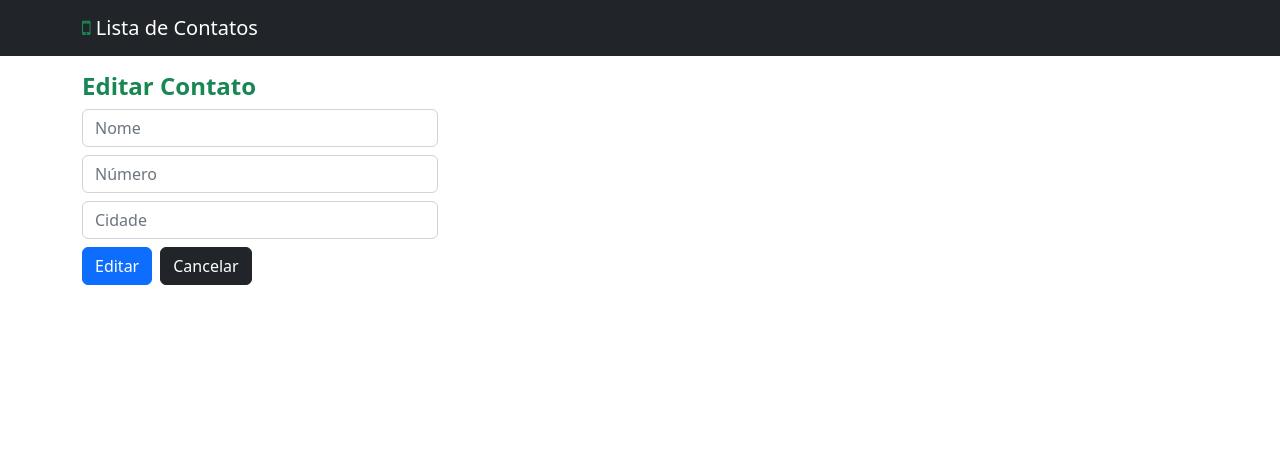
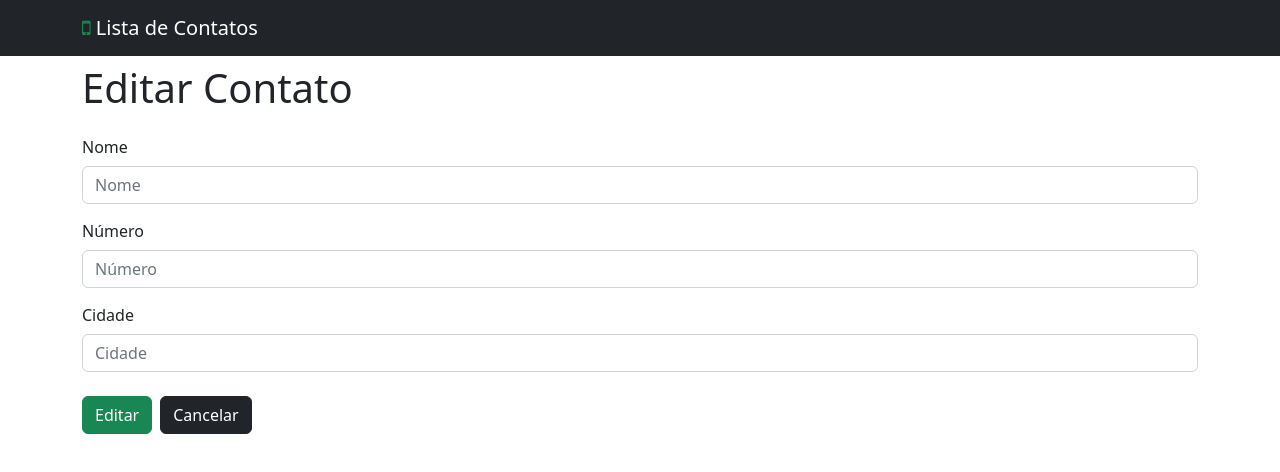
Before and after one commit to SaorCampos/lista-contatos, a React (Create React App) app: page /Contacts/EditContact/id in a window 1280 px wide. Shown: the top 472 px of the page. Built offline with nearby package versions, Linux system fonts and the light colour scheme; data requests are answered from the project's data file.

Commit message:
trying to make the view and edit functions work

```diff
--- a/db.json
+++ b/db.json
@@ -17,6 +17,12 @@
       "numero": "976854321",
       "cidade": "Fortaleza",
       "id": 3
+    },
+    {
+      "nome": "Black Gate",
+      "numero": "908765432",
+      "cidade": "Fortaleza",
+      "id": 4
     }
   ]
 }
--- a/src/components/Contacts/EditContact/EditContact.js
+++ b/src/components/Contacts/EditContact/EditContact.js
@@ -1,37 +1,66 @@
-import React from "react";
+import React, { useState } from "react";
 import { Link } from "react-router-dom";
-let EditContact = () => {
+import axios from "axios";
+
+let EditContact = (id) => {
+    const[formUpdateData, setFormUpdateData] = useState({
+        nome: '',
+        numero: '',
+        cidade: '',
+    });
+    const handleFormSubmuit = (e) =>{
+        let response = axios.patch('http://localhost:8000/contatos/' + id,formUpdateData);
+        if(response){
+            alert('Contato Editado');
+            return;
+        }else{
+            alert('Algo deu errado');
+        }
+        setFormUpdateData({
+            nome: '',
+            numero: '',
+            cidade: '',
+        });
+    }
     return (
         <React.Fragment>
-        <section className="edit-contact p-3">
             <div className="container">
                 <div className="row">
-                    <div className="col">
-                        <p className="h4 text-success fw-bold">Editar Contato</p>
+                    <div className="col-md-7">
+                        <h1 className='my-2'>
+                            Editar Contato
+                        </h1>
                     </div>
-                </div>
-                <div className="row align-items-center">
-                    <div className="col-md-4">
-                        <form>
-                            <div className="mb-2">
-                                <input type="text" className="form-control" placeholder="Nome" pattern="(?=.*[A-Z])(?=.*[a-z]){2,}" />
+                    <form>
+                        <div className="form-group row my-2">
+                            <label for="nome" className="col-form-label">Nome</label>
+                            <div className="col">
+                                <input value={formUpdateData.nome} type="text" className="form-control" id="nome" placeholder='Nome' pattern="(?=.*[A-Z])(?=.*[a-z]){2,}" onChange={(e) => setFormUpdateData({
+                                    ...formUpdateData, nome: e.target.value})}/>
                             </div>
-                            <div className="mb-2">
-                                <input type="text" className="form-control" placeholder="Número" pattern="[0-9]{8,}" />
+                        </div>
+                        <div className="form-group row my-2">
+                            <label for="numero" className="col-form-label">Número</label>
+                            <div className="col">
+                                <input value={formUpdateData.numero} onChange={(e) => setFormUpdateData({
+                                    ...formUpdateData, numero: e.target.value})} type="text" className="form-control" id="numero" placeholder="Número" pattern="[0-9]{8,}"/>
                             </div>
-                            <div className="mb-2">
-                                <input type="text" className="form-control" placeholder="Cidade" pattern="(?=.*[A-Z])(?=.*[a-z]){2,}" />
+                        </div>
+                        <div className="form-group row my-2">
+                            <label for="cidade" className=" col-form-label">Cidade</label>
+                            <div className="col">
+                                <input value={formUpdateData.cidade} onChange={(e) => setFormUpdateData({
+                                    ...formUpdateData, cidade: e.target.value})} type="text" className="form-control" id="cidade" placeholder="Cidade" pattern="(?=.*[A-Z])(?=.*[a-z]){3,}"/>
                             </div>
-                            <div className="mb-2">
-                                <button type="submit" className="btn btn-primary">Editar</button>
-                                <Link to={'/Contacts/ListContact'} className="btn btn-dark ms-2">Cancelar</Link>
-                            </div>
-                        </form>
-                    </div>
+                        </div>
+                        <div className="my-4">
+                            <button onClick={handleFormSubmuit} type="submit" className="btn btn-success">Editar</button>
+                            <Link to={'/Contacts/ListContact'} className="btn btn-dark mx-2">Cancelar</Link>
+                        </div>
+                    </form>
                 </div>
             </div>
-        </section>
-    </React.Fragment>
+        </React.Fragment>
     )
 };
 export default EditContact;
--- a/src/components/Contacts/ListContact/ListContact.js
+++ b/src/components/Contacts/ListContact/ListContact.js
@@ -5,7 +5,6 @@ let ListContact = () => {
     const [data, setData] = useState([{}]);
     useEffect(() => {
         getContacts();
-        console.log(data);
     }, []);
     const getContacts = async () => {
         await axios.get('http://localhost:8000/contatos')
@@ -62,7 +61,7 @@ let ListContact = () => {
                                                 <div className="row align-items-center d-flex justify-content-around">
                                                     <div className="col-md-7">
                                                         <ul className="list-group">
-                                                        <li className="list-group-item list-group-item-action">
+                                                            <li className="list-group-item list-group-item-action">
                                                                 Id: <span className="fw-bold">{user.id}</span>
                                                             </li>
                                                             <li className="list-group-item list-group-item-action">
@@ -77,10 +76,10 @@ let ListContact = () => {
                                                         </ul>
                                                     </div>
                                                     <div className="col-md-1 d-flex flex-column align-items-center">
-                                                        <Link to={'/Contacts/ViewContact/user.id'} className="btn btn-warning my-1">
+                                                        <Link to={`/Contacts/ViewContact/${user.id}`} className="btn btn-warning my-1">
                                                             <i className="fa fa-eye"/>
                                                         </Link>
-                                                        <Link to={'/Contacts/EditContact/user.id'} className="btn btn-primary my-1">
+                                                        <Link to={`/Contacts/EditContact/${user.id}`} className="btn btn-primary my-1">
                                                             <i className="fa fa-pencil"/>
                                                         </Link>
                                                         <button onClick={() => handleDelete(user.id)} className="btn btn-danger my-1">
@@ -93,7 +92,6 @@ let ListContact = () => {
                                     </div>
                                 ))
                             }
-
                         </div>
                     </div>
                 </div>
--- a/src/components/Contacts/ViewContact/ViewContact.js
+++ b/src/components/Contacts/ViewContact/ViewContact.js
@@ -1,6 +1,17 @@
-import React from "react";
-import { Link } from "react-router-dom";
-let ViewContact = () => {
+import userEvent from "@testing-library/user-event";
+import React, { useEffect, useState } from "react";
+import { Link, useParams } from "react-router-dom";
+import axios from "axios";
+
+
+let ViewContact = (id) => {
+    const getContact = async () => {
+        await axios.get('http://localhost:8000/contatos/')
+        .then(response => setData(response.data));
+    };
+    let {} = useParams(getContact());
+    let [data, setData] = useState([{}]);
+
     return (
         <React.Fragment>
             <section className="ver-contato-intro p-3">
@@ -16,7 +27,25 @@ let ViewContact = () => {
                 <div className="container">
                     <div className="row align-items-center">
                         <div className="col-md-8">
-                            <ul className="list-group">
+                            {
+                                data && data.map(user =>(
+                                    <ul className="list-group">
+                                        <li className="list-group-item list-group-item-action">
+                                            Id: <span className="fw-bold">{user.id}</span>
+                                        </li>
+                                        <li className="list-group-item list-group-item-action">
+                                            Nome: <span className="fw-bold">{user.nome}</span>
+                                        </li>
+                                        <li className="list-group-item list-group-item-action">
+                                            Numero: <span className="fw-bold">{user.numero}</span>
+                                        </li>
+                                        <li className="list-group-item list-group-item-action">
+                                            Cidade: <span className="fw-bold">{user.cidade}</span>
+                                        </li>
+                                    </ul>
+                                ))
+                            }
+                            {/* <ul className="list-group">
                                 <li className="list-group-item list-group-item-action">
                                     Nome: <span className="fw-bold">Eu</span>
                                 </li>
@@ -26,7 +55,7 @@ let ViewContact = () => {
                                 <li className="list-group-item list-group-item-action">
                                     Cidade: <span className="fw-bold">Fortaleza</span>
                                 </li>
-                            </ul>
+                            </ul> */}
                         </div>
                     </div>
                     <div className="row">
```
Also changed, not shown: src/components/Contacts/ContactService/ContactService.js (added, +11 -0 lines).
